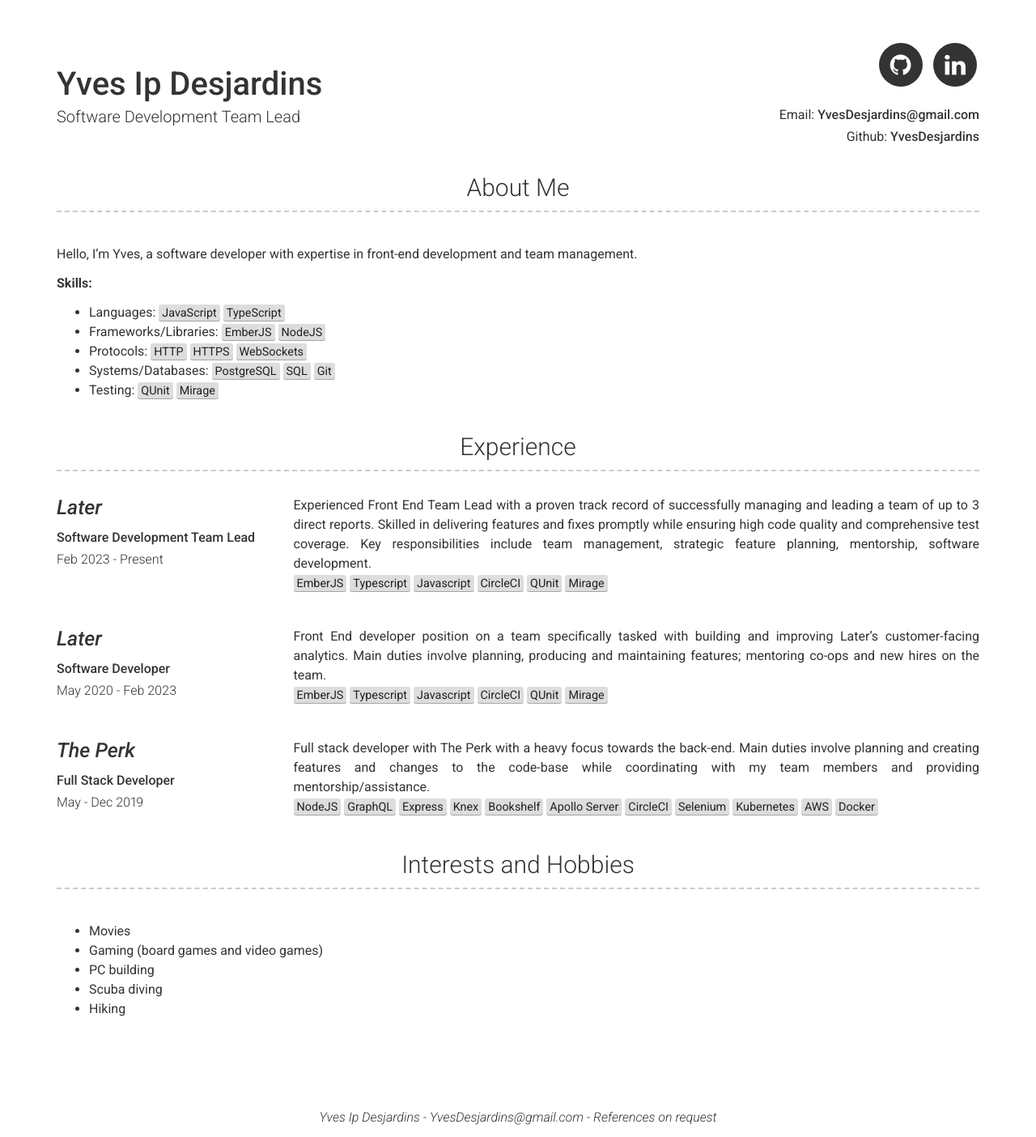
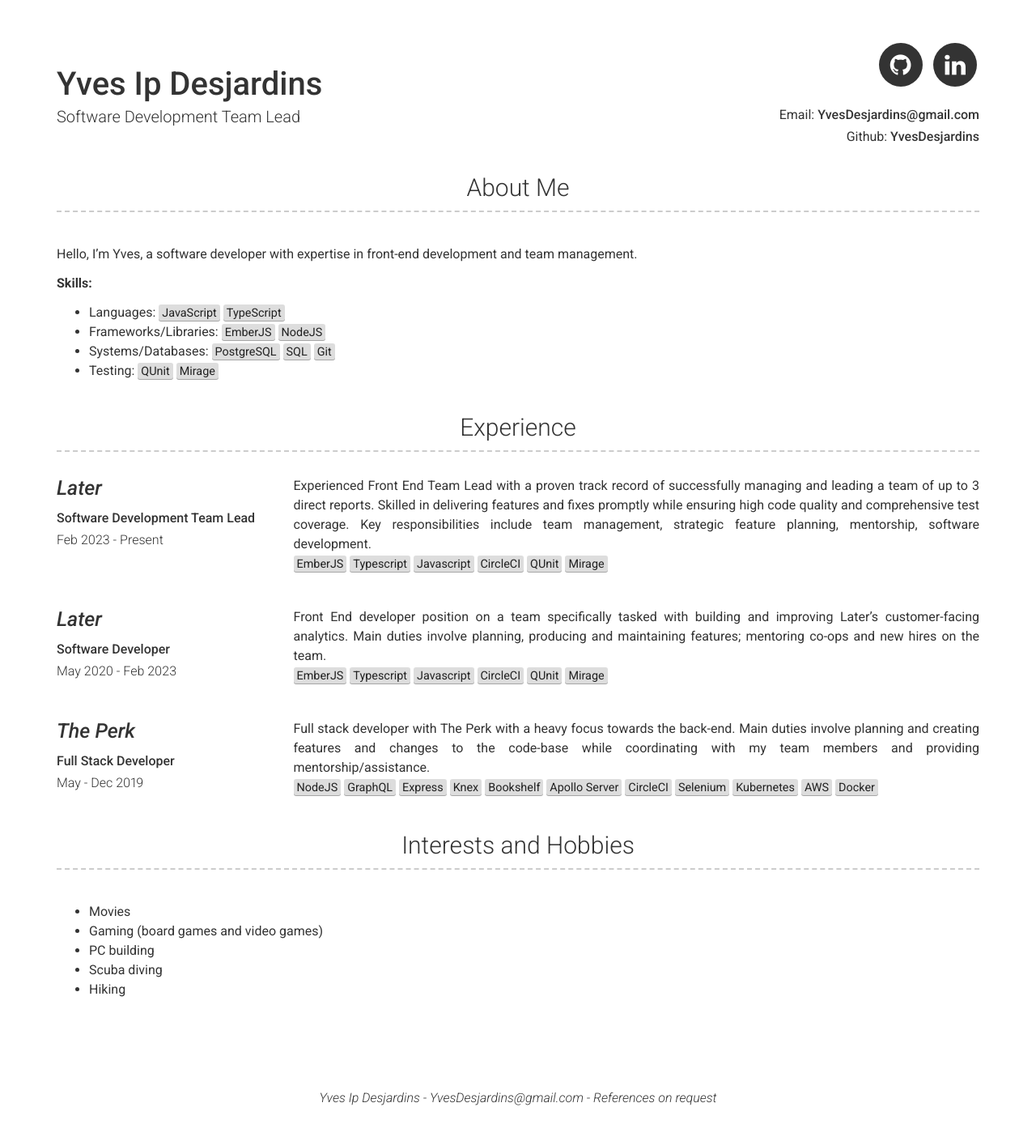
Before and after one commit to YvesDesjardins/YvesDesjardins.github.io, a Jekyll site: the page built from index.md, in a window 1280 px wide. Shown: the whole page at 81% size. Built offline with Jekyll 4.4.1, drawn with Linux system fonts in a browser that asks for light colours; after the commit the page ends 1380 px from its top, so only the background shows below that.

Commit message:
Update _config.yml

```diff
--- a/_config.yml
+++ b/_config.yml
@@ -23,7 +23,6 @@ about_skills: |
   **Skills:**
     - Languages: <mark>JavaScript</mark> <mark>TypeScript</mark>
     - Frameworks/Libraries: <mark>EmberJS</mark> <mark>NodeJS</mark>
-    - Protocols: <mark>HTTP</mark> <mark>HTTPS</mark> <mark>WebSockets</mark>
     - Systems/Databases: <mark>PostgreSQL</mark> <mark>SQL</mark> <mark>Git</mark>
     - Testing: <mark>QUnit</mark> <mark>Mirage</mark>
 
```
